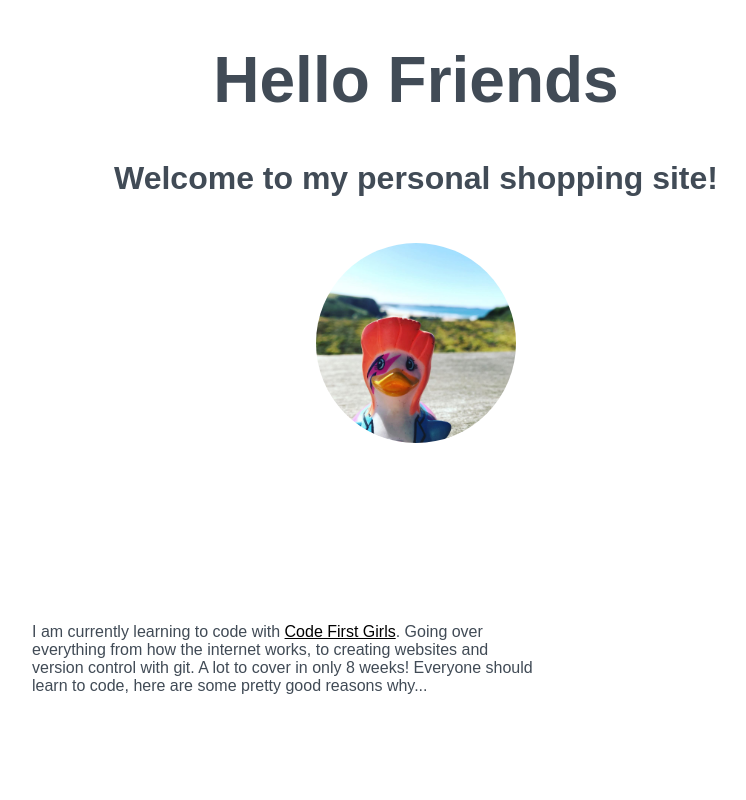
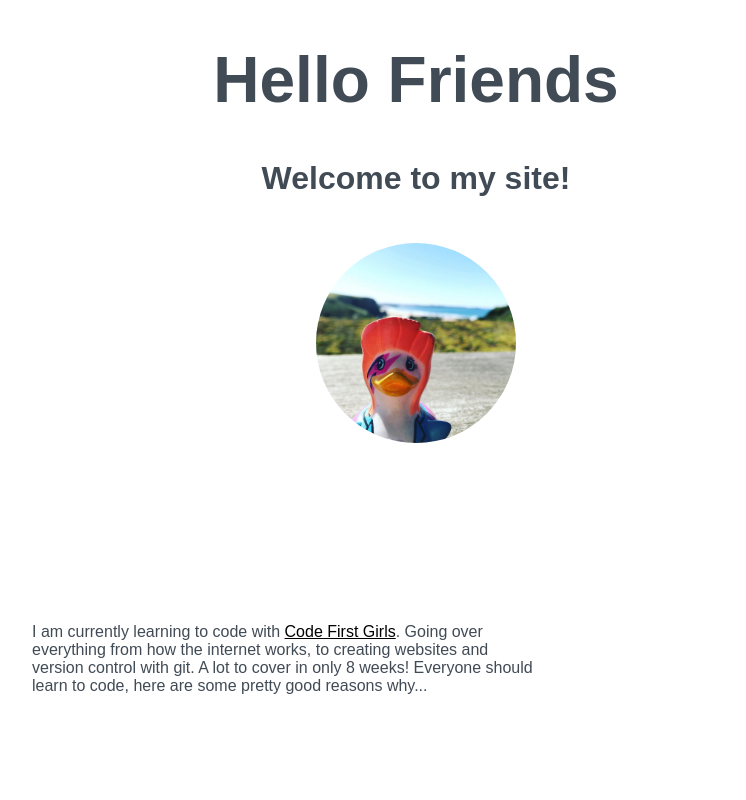
Before and after one commit to NatalieJaneDean/beginners-week-one-master, a plain HTML site: page index.html in a window 1280 px wide. Shown: the top 800 px of the page, without its empty margins (232-978 px from the left). Drawn offline with Linux system fonts and the light colour scheme.

Commit message:
Revert "Change to personal shopping"
This reverts commit 9a080dd4e764288941e1e175721d28339de8e6df.

```diff
--- a/index.html
+++ b/index.html
@@ -11,7 +11,7 @@
 <body>
   <div>
     <h1>Hello Friends</h1>
-    <h2>Welcome to my personal shopping site!</h2>
+    <h2>Welcome to my site!</h2>
     <!-- image of a duck -->
     <img src="duck.jpg" width="200px">
   </div>
```
